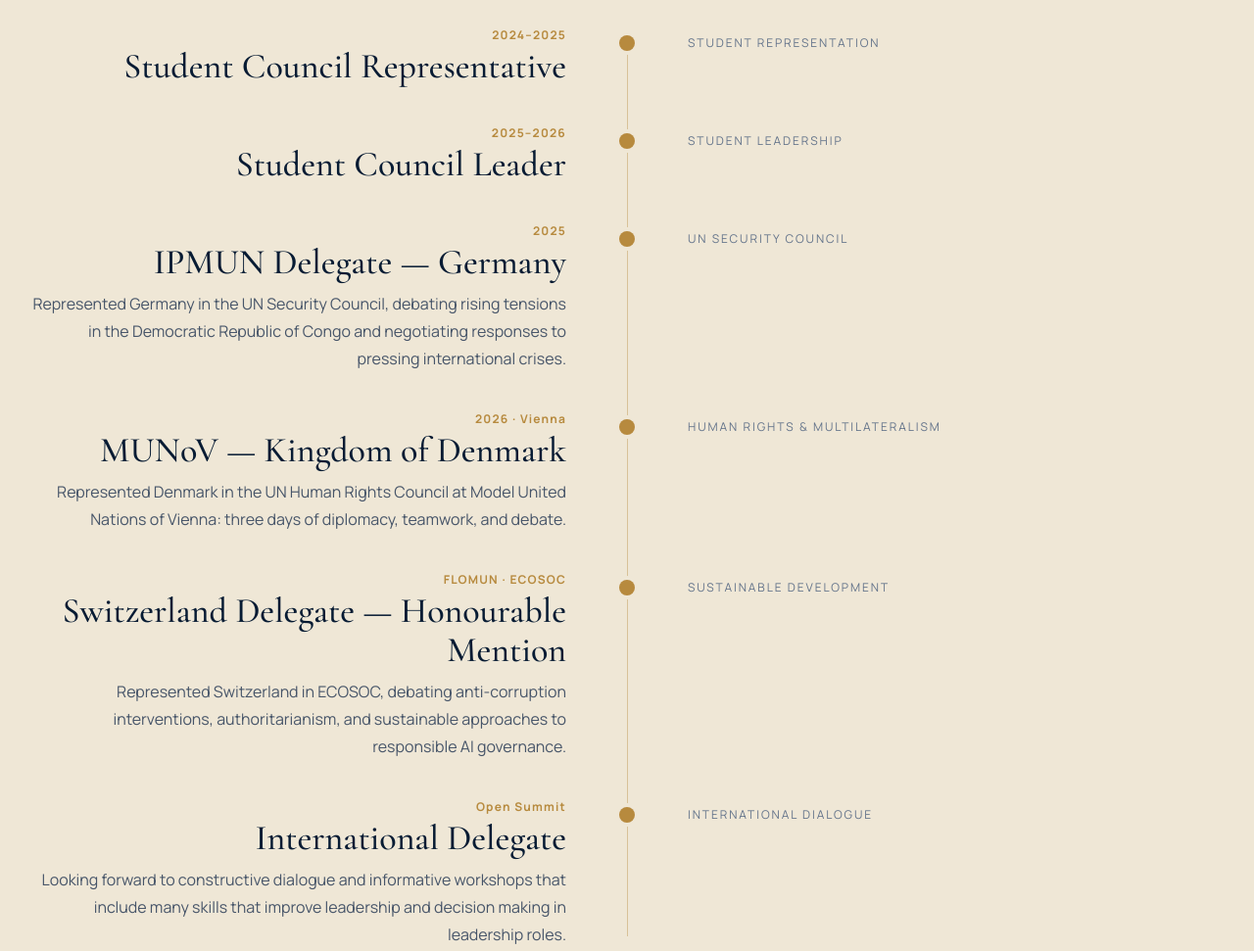
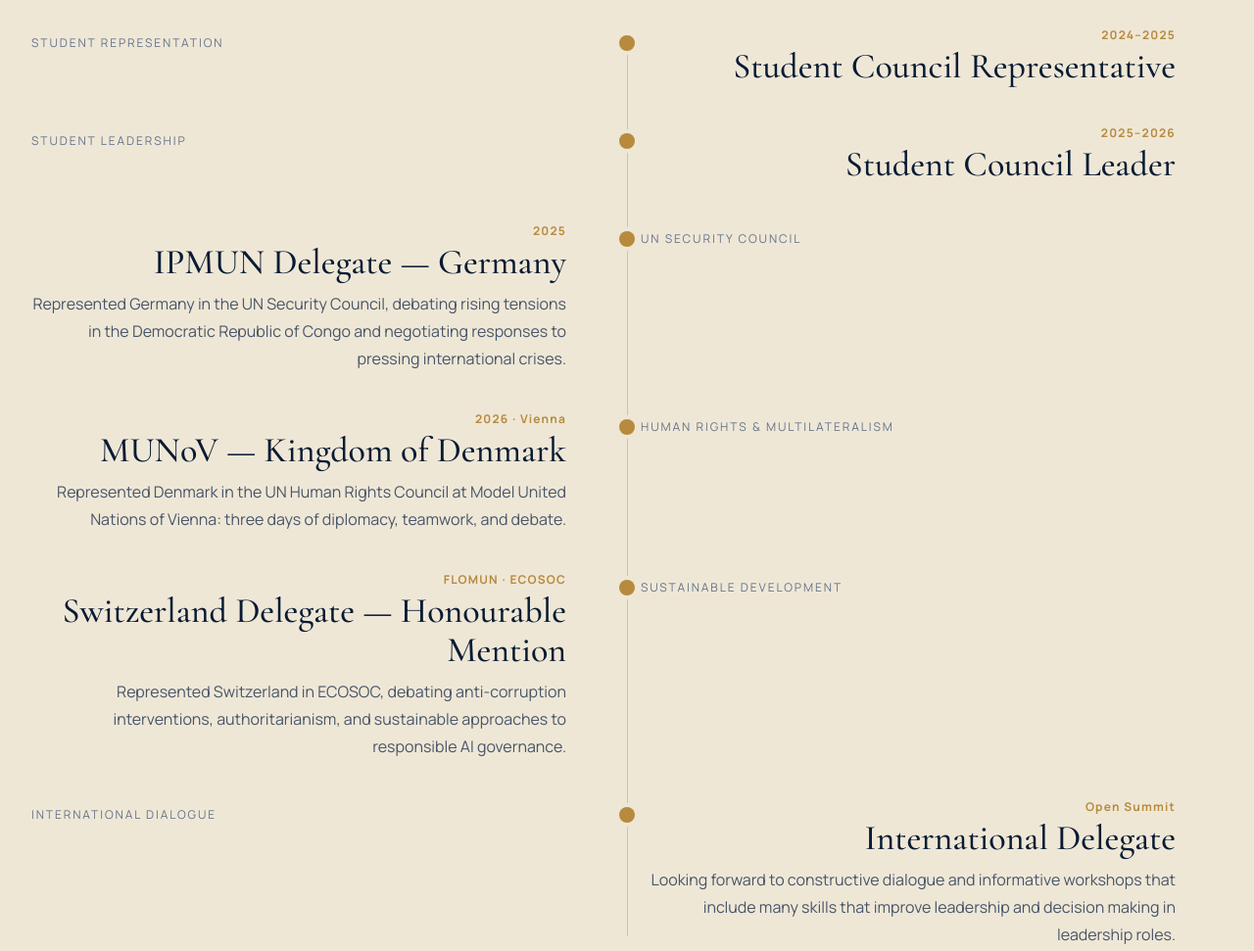
Before and after one commit to M1NM1/portfolio, a plain HTML site: page index.html in a window 1280 px wide. Shown: the part 1880-2851 px from the top of the page at 98% size. Drawn offline with nearby package versions, Linux system fonts and the light colour scheme.

Commit message:
Fix timeline mobile layout: use flex-col on mobile, grid on desktop
- Changed timeline items from `grid md:grid-cols-2` to `flex flex-col md:grid md:grid-cols-2`
- Mobile: single column flex layout with no left padding inherited from md classes
- Desktop: proper grid with md:text-right and md:pr-12 applied only on medium+ screens
- All child divs now use `text-left md:text-right` and `pl-8 md:pl-0` to reset mobile padding
- Fixed filter display to use 'flex' instead of 'grid' for proper stacking

```diff
--- a/index.html
+++ b/index.html
@@ -70,17 +70,17 @@
     <section id="journey" class="bg-parchment py-24 lg:py-32 border-y border-[#dfd2ba]"><div class="max-w-7xl mx-auto px-5 lg:px-8"><div class="flex flex-col md:flex-row justify-between md:items-end gap-6 reveal"><div><p class="text-gold text-[11px] font-bold uppercase tracking-[.23em]">Diplomatic & leadership timeline</p><h2 class="mt-3 font-display text-5xl lg:text-6xl text-navy">The journey so far.</h2></div><p class="max-w-sm text-sm text-slate-600 leading-6">Select a lens to follow leadership, conference experience, or community engagement.</p></div>
       <div class="mt-10 flex flex-wrap gap-2 reveal" id="filters"><button data-filter="all" class="filter active bg-navy text-white">All activity</button><button data-filter="leadership" class="filter">Leadership roles</button><button data-filter="mun" class="filter">MUN conferences</button><button data-filter="initiative" class="filter">Global initiatives</button></div>
       <div class="mt-12 relative before:absolute before:left-[7px] md:before:left-1/2 before:top-3 before:bottom-3 before:w-px before:bg-gold/40" id="timeline">
-        <article class="timeline-item relative grid grid-cols-1 md:grid-cols-2 gap-7 mb-10 reveal" data-category="leadership"><div class="md:text-right md:pr-12 order-2 md:order-1"><p class="text-gold text-xs font-bold tracking-widest">2024–2025</p><h3 class="font-display text-3xl sm:text-4xl leading-tight text-navy mt-1">Student Council Representative</h3></div><span class="absolute left-0 md:left-1/2 top-2 -translate-x-[4px] md:-translate-x-1/2 w-4 h-4 rounded-full bg-gold ring-4 ring-parchment"></span><div class="order-1 md:order-2 pl-8 md:pl-12 text-xs uppercase tracking-[.16em] text-slate-500 md:pt-2">Student representation</div></article>
+        <article class="timeline-item relative flex flex-col md:grid md:grid-cols-2 gap-7 mb-10 reveal" data-category="leadership"><div class="text-left md:text-right md:pr-12 md:order-2"><p class="text-gold text-xs font-bold tracking-widest">2024–2025</p><h3 class="font-display text-3xl sm:text-4xl leading-tight text-navy mt-1">Student Council Representative</h3></div><span class="absolute left-0 md:left-1/2 top-2 -translate-x-[4px] md:-translate-x-1/2 w-4 h-4 rounded-full bg-gold ring-4 ring-parchment"></span><div class="pl-8 md:pl-0 md:order-1 text-xs uppercase tracking-[.16em] text-slate-500 md:pt-2">Student representation</div></article>
 
-        <article class="timeline-item relative grid grid-cols-1 md:grid-cols-2 gap-7 mb-10 reveal" data-category="leadership"><div class="md:text-right md:pr-12 order-2 md:order-1"><p class="text-gold text-xs font-bold tracking-widest">2025–2026</p><h3 class="font-display text-3xl sm:text-4xl leading-tight text-navy mt-1">Student Council Leader</h3></div><span class="absolute left-0 md:left-1/2 top-2 -translate-x-[4px] md:-translate-x-1/2 w-4 h-4 rounded-full bg-gold ring-4 ring-parchment"></span><div class="order-1 md:order-2 pl-8 md:pl-12 text-xs uppercase tracking-[.16em] text-slate-500 md:pt-2">Student leadership</div></article>
+        <article class="timeline-item relative flex flex-col md:grid md:grid-cols-2 gap-7 mb-10 reveal" data-category="leadership"><div class="text-left md:text-right md:pr-12 md:order-2"><p class="text-gold text-xs font-bold tracking-widest">2025–2026</p><h3 class="font-display text-3xl sm:text-4xl leading-tight text-navy mt-1">Student Council Leader</h3></div><span class="absolute left-0 md:left-1/2 top-2 -translate-x-[4px] md:-translate-x-1/2 w-4 h-4 rounded-full bg-gold ring-4 ring-parchment"></span><div class="pl-8 md:pl-0 md:order-1 text-xs uppercase tracking-[.16em] text-slate-500 md:pt-2">Student leadership</div></article>
 
-        <article class="timeline-item relative grid grid-cols-1 md:grid-cols-2 gap-7 mb-10 reveal" data-category="mun"><div class="md:text-right md:pr-12"><p class="text-gold text-xs font-bold tracking-widest">2025</p><h3 class="font-display text-3xl sm:text-4xl leading-tight text-navy mt-1">IPMUN Delegate — Germany</h3><p class="text-slate-600 mt-2 leading-7">Represented Germany in the UN Security Council, debating rising tensions in the Democratic Republic of Congo and negotiating responses to pressing international crises.</p></div><span class="absolute left-0 md:left-1/2 top-2 -translate-x-[4px] md:-translate-x-1/2 w-4 h-4 rounded-full bg-gold ring-4 ring-parchment"></span><div class="pl-8 md:pl-12 text-xs uppercase tracking-[.16em] text-slate-500 md:pt-2">UN Security Council</div></article>
+        <article class="timeline-item relative flex flex-col md:grid md:grid-cols-2 gap-7 mb-10 reveal" data-category="mun"><div class="text-left md:text-right md:pr-12"><p class="text-gold text-xs font-bold tracking-widest">2025</p><h3 class="font-display text-3xl sm:text-4xl leading-tight text-navy mt-1">IPMUN Delegate — Germany</h3><p class="text-slate-600 mt-2 leading-7">Represented Germany in the UN Security Council, debating rising tensions in the Democratic Republic of Congo and negotiating responses to pressing international crises.</p></div><span class="absolute left-0 md:left-1/2 top-2 -translate-x-[4px] md:-translate-x-1/2 w-4 h-4 rounded-full bg-gold ring-4 ring-parchment"></span><div class="pl-8 md:pl-0 text-xs uppercase tracking-[.16em] text-slate-500 md:pt-2">UN Security Council</div></article>
 
-        <article class="timeline-item relative grid grid-cols-1 md:grid-cols-2 gap-7 mb-10 reveal" data-category="mun initiative"><div class="md:text-right md:pr-12"><p class="text-gold text-xs font-bold tracking-widest">2026 · Vienna</p><h3 class="font-display text-3xl sm:text-4xl leading-tight text-navy mt-1">MUNoV — Kingdom of Denmark</h3><p class="text-slate-600 mt-2 leading-7">Represented Denmark in the UN Human Rights Council at Model United Nations of Vienna: three days of diplomacy, teamwork, and debate.</p></div><span class="absolute left-0 md:left-1/2 top-2 -translate-x-[4px] md:-translate-x-1/2 w-4 h-4 rounded-full bg-gold ring-4 ring-parchment"></span><div class="pl-8 md:pl-12 text-xs uppercase tracking-[.16em] text-slate-500 md:pt-2">Human rights & multilateralism</div></article>
+        <article class="timeline-item relative flex flex-col md:grid md:grid-cols-2 gap-7 mb-10 reveal" data-category="mun initiative"><div class="text-left md:text-right md:pr-12"><p class="text-gold text-xs font-bold tracking-widest">2026 · Vienna</p><h3 class="font-display text-3xl sm:text-4xl leading-tight text-navy mt-1">MUNoV — Kingdom of Denmark</h3><p class="text-slate-600 mt-2 leading-7">Represented Denmark in the UN Human Rights Council at Model United Nations of Vienna: three days of diplomacy, teamwork, and debate.</p></div><span class="absolute left-0 md:left-1/2 top-2 -translate-x-[4px] md:-translate-x-1/2 w-4 h-4 rounded-full bg-gold ring-4 ring-parchment"></span><div class="pl-8 md:pl-0 text-xs uppercase tracking-[.16em] text-slate-500 md:pt-2">Human rights & multilateralism</div></article>
 
-        <article class="timeline-item relative grid grid-cols-1 md:grid-cols-2 gap-7 mb-10 reveal" data-category="mun"><div class="md:text-right md:pr-12"><p class="text-gold text-xs font-bold tracking-widest">FLOMUN · ECOSOC</p><h3 class="font-display text-3xl sm:text-4xl leading-tight text-navy mt-1">Switzerland Delegate — Honourable Mention</h3><p class="text-slate-600 mt-2 leading-7">Represented Switzerland in ECOSOC, debating anti-corruption interventions, authoritarianism, and sustainable approaches to responsible AI governance.</p></div><span class="absolute left-0 md:left-1/2 top-2 -translate-x-[4px] md:-translate-x-1/2 w-4 h-4 rounded-full bg-gold ring-4 ring-parchment"></span><div class="pl-8 md:pl-12 text-xs uppercase tracking-[.16em] text-slate-500 md:pt-2">Sustainable development</div></article>
+        <article class="timeline-item relative flex flex-col md:grid md:grid-cols-2 gap-7 mb-10 reveal" data-category="mun"><div class="text-left md:text-right md:pr-12"><p class="text-gold text-xs font-bold tracking-widest">FLOMUN · ECOSOC</p><h3 class="font-display text-3xl sm:text-4xl leading-tight text-navy mt-1">Switzerland Delegate — Honourable Mention</h3><p class="text-slate-600 mt-2 leading-7">Represented Switzerland in ECOSOC, debating anti-corruption interventions, authoritarianism, and sustainable approaches to responsible AI governance.</p></div><span class="absolute left-0 md:left-1/2 top-2 -translate-x-[4px] md:-translate-x-1/2 w-4 h-4 rounded-full bg-gold ring-4 ring-parchment"></span><div class="pl-8 md:pl-0 text-xs uppercase tracking-[.16em] text-slate-500 md:pt-2">Sustainable development</div></article>
 
-        <article class="timeline-item relative grid grid-cols-1 md:grid-cols-2 gap-7 reveal" data-category="initiative leadership"><div class="md:text-right md:pr-12 order-2 md:order-1"><p class="text-gold text-xs font-bold tracking-widest">Open Summit</p><h3 class="font-display text-3xl sm:text-4xl leading-tight text-navy mt-1">International Delegate</h3><p class="text-slate-600 mt-2 leading-7">Looking forward to constructive dialogue and informative workshops that include many skills that improve leadership and decision making in leadership roles.</p></div><span class="absolute left-0 md:left-1/2 top-2 -translate-x-[4px] md:-translate-x-1/2 w-4 h-4 rounded-full bg-gold ring-4 ring-parchment"></span><div class="order-1 md:order-2 pl-8 md:pl-12 text-xs uppercase tracking-[.16em] text-slate-500 md:pt-2">International dialogue</div></article>
+        <article class="timeline-item relative flex flex-col md:grid md:grid-cols-2 gap-7 reveal" data-category="initiative leadership"><div class="text-left md:text-right md:pr-12 md:order-2"><p class="text-gold text-xs font-bold tracking-widest">Open Summit</p><h3 class="font-display text-3xl sm:text-4xl leading-tight text-navy mt-1">International Delegate</h3><p class="text-slate-600 mt-2 leading-7">Looking forward to constructive dialogue and informative workshops that include many skills that improve leadership and decision making in leadership roles.</p></div><span class="absolute left-0 md:left-1/2 top-2 -translate-x-[4px] md:-translate-x-1/2 w-4 h-4 rounded-full bg-gold ring-4 ring-parchment"></span><div class="pl-8 md:pl-0 md:order-1 text-xs uppercase tracking-[.16em] text-slate-500 md:pt-2">International dialogue</div></article>
       </div></div></section>
 
     <section id="mun" class="py-24 lg:py-32"><div class="max-w-7xl mx-auto px-5 lg:px-8"><div class="reveal"><p class="text-gold text-[11px] font-bold uppercase tracking-[.23em]">Model United Nations portfolio</p><h2 class="mt-3 font-display text-5xl lg:text-6xl text-navy">A seat at the table.</h2><p class="mt-4 max-w-2xl text-slate-600 leading-7">Conference experiences where research meets rhetoric, and national positions must find common language.</p></div>
@@ -105,7 +105,7 @@
     $('#menuBtn').onclick = () => $('#mobileMenu').classList.toggle('hidden');
     $$('#mobileMenu a').forEach(a => a.onclick = () => $('#mobileMenu').classList.add('hidden'));
     const observer = new IntersectionObserver(entries => entries.forEach(e => { if(e.isIntersecting) e.target.classList.add('visible'); }), {threshold:.12}); $$('.reveal').forEach(e => observer.observe(e));
-    $$('.filter').forEach(button => button.onclick = () => { $$('.filter').forEach(b => {b.classList.remove('active','bg-navy','text-white');}); button.classList.add('active','bg-navy','text-white'); const key=button.dataset.filter; $$('.timeline-item').forEach(item => {const show=key==='all'||item.dataset.category.includes(key); item.style.display=show?'grid':'none';}) } );
+    $$('.filter').forEach(button => button.onclick = () => { $$('.filter').forEach(b => {b.classList.remove('active','bg-navy','text-white');}); button.classList.add('active','bg-navy','text-white'); const key=button.dataset.filter; $$('.timeline-item').forEach(item => {const show=key==='all'||item.dataset.category.includes(key); item.style.display=show?'flex':'none';}) } );
     $$('.filter').forEach(b => { if(!b.classList.contains('active')) b.classList.add('border','border-[#cdbd9e]','px-4','py-2.5','text-xs','font-bold','uppercase','tracking-wider','transition','hover:border-gold'); else b.classList.add('px-4','py-2.5','text-xs','font-bold','uppercase','tracking-wider'); });
     const modalData={denmark:{kicker:'MUNoV 2026 · UN Human Rights Council',title:'Kingdom of Denmark',text:'In the UN Human Rights Council, the delegate perspective centred on the universal value of human dignity and the necessity of credible multilateral cooperation. The work of the committee called for careful preparation, respectful disagreement, and language that could unite different priorities around practical safeguards.'},flomun:{kicker:'FLOMUN · ECOSOC · Honourable Mention',title:'Swiss delegation',text:'Representing Switzerland in the Economic and Social Council, the delegation addressed international intervention against corruption and authoritarianism as well as sustainable development and the ramifications of artificial intelligence. Defending the Swiss position demanded deep research, sharp argumentation, and purposeful diplomacy under pressure.'},ipmun:{kicker:'IPMUN 2025 · UN Security Council',title:'Federal Republic of Germany',text:'Representing Germany in the United Nations Security Council, the debate focused on rising tensions in the Democratic Republic of Congo. The committee demanded high-level preparation, diplomatic strategy, and practical resolution-making in response to a complex international crisis.'}};
     const modal=$('#modal'); $$('.open-modal').forEach(b=>b.onclick=()=>{let d=modalData[b.dataset.modal]; $('#modalKicker').textContent=d.kicker;$('#modalTitle').textContent=d.title;$('#modalText').textContent=d.text;modal.classList.remove('hidden');modal.classList.add('flex');document.body.classList.add('modal-open');}); function close(){modal.classList.add('hidden');modal.classList.remove('flex');document.body.classList.remove('modal-open');} $('#closeModal').onclick=close;modal.onclick=e=>{if(e.target===modal)close()};document.addEventListener('keydown',e=>{if(e.key==='Escape')close()});
```
